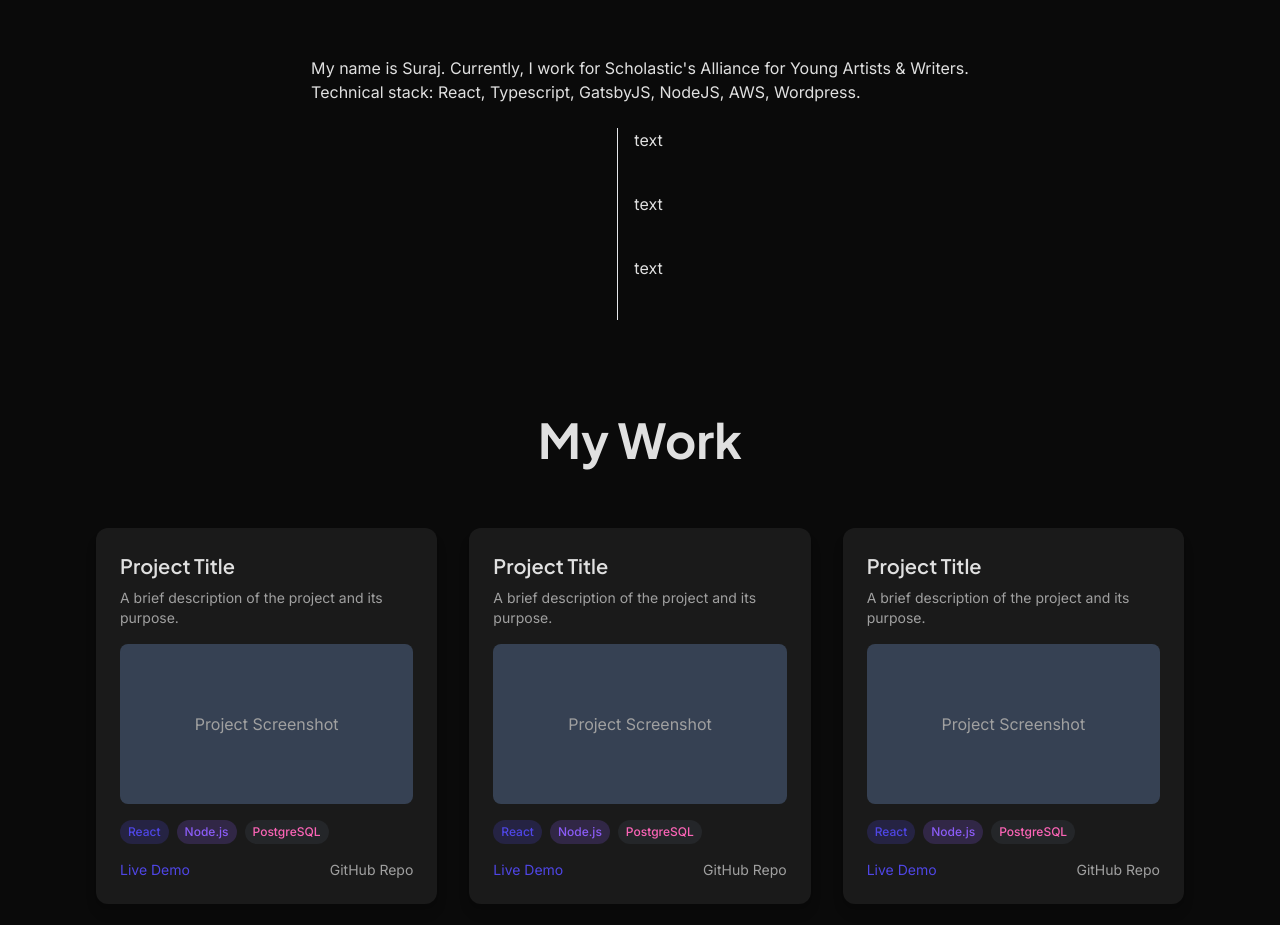
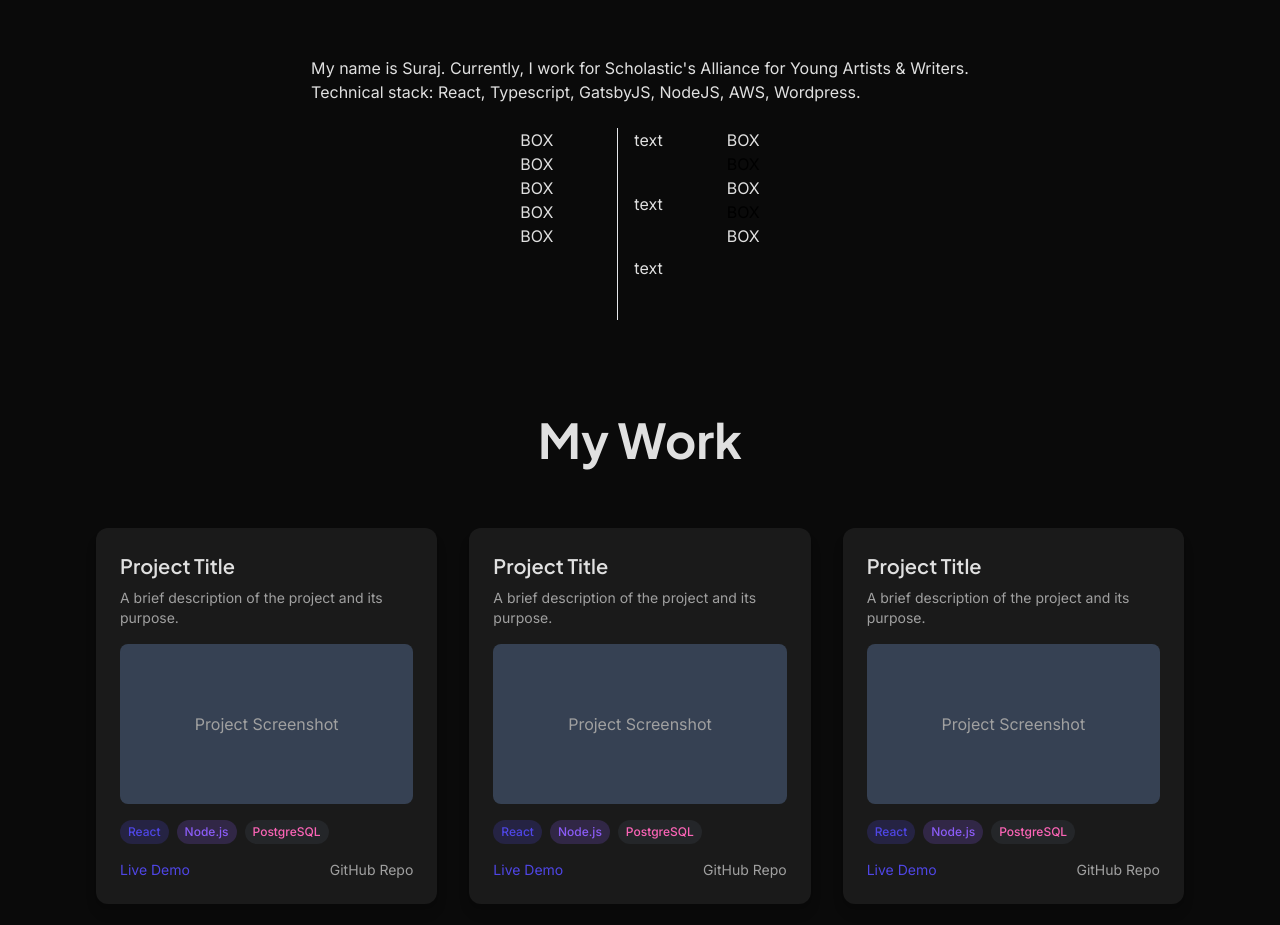
Before and after one commit to surajgopal85/my-dev-portfolio, a React (Vite) app: page / in a window 1280 px wide. Shown: the part 800-1725 px from the top of the page. Built offline with nearby package versions, Linux system fonts and the light colour scheme.

Commit message:
divs with alternating text and margin, next empty circles

```diff
--- a/src/Experience.tsx
+++ b/src/Experience.tsx
@@ -1,5 +1,13 @@
 export const Experience: React.FC = () => {
     return (
+        <div className="flex flex-row">
+            <div className="border-gray-200 mr-16">
+                <div>BOX</div>
+                <div>BOX</div>
+                <div>BOX</div>
+                <div>BOX</div>
+                <div>BOX</div>
+            </div>
             <ol className="relative border-s border-gray-200 dark:border-gray-700">
                 <li className="mb-10 ms-4">
                     <p>text</p>
@@ -11,5 +19,18 @@ export const Experience: React.FC = () => {
                     <p>text</p>
                 </li>
             </ol>
+            {/* <ol className="relative border-e border-gray-200 dark:border-gray-700">
+                <li className="mb-10 ms-4">
+                    <p>text</p>
+            </li>
+            </ol> */}
+            <div className="border-gray-200 ml-16">
+                <div>BOX</div>
+                <div className="text-black">BOX</div>
+                <div>BOX</div>
+                <div className="text-black">BOX</div>
+                <div>BOX</div>
+            </div>
+        </div>
     );
 }
```
Lines whose indentation alone changed are shown as unchanged.
